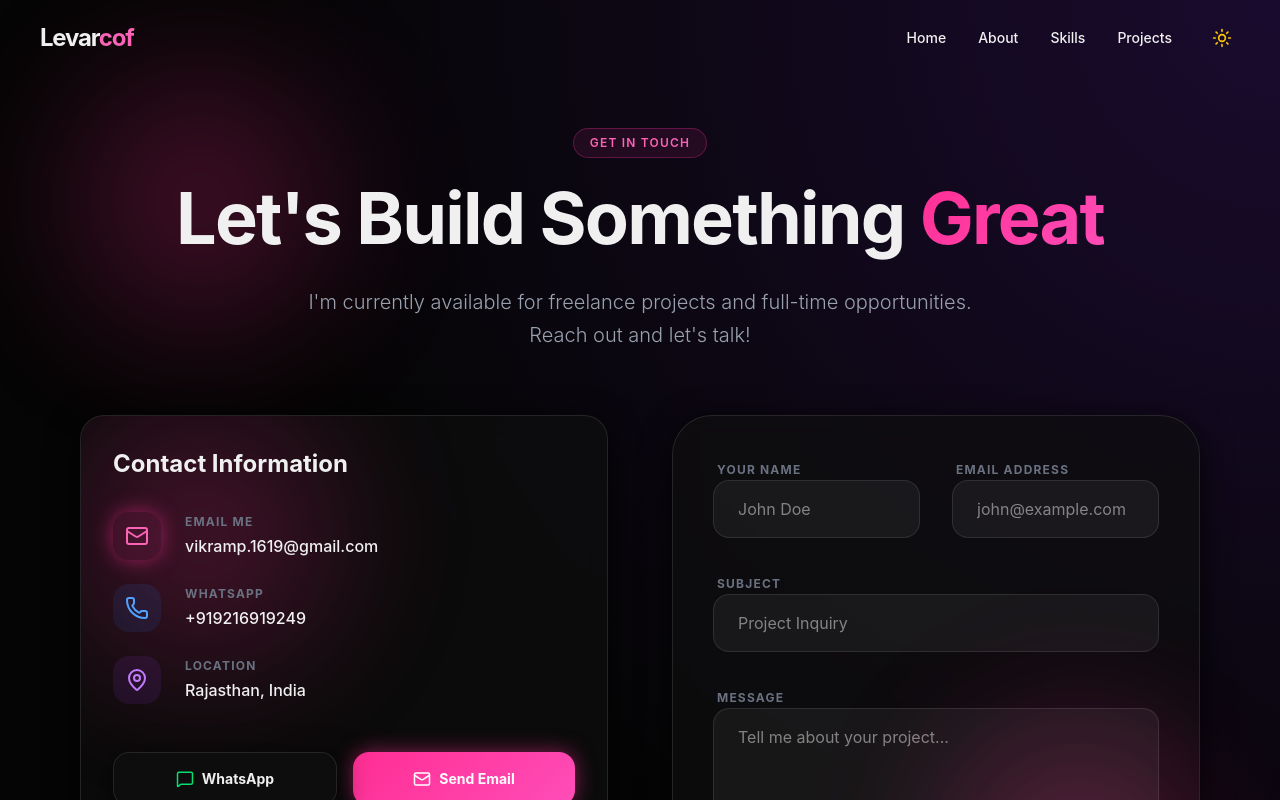
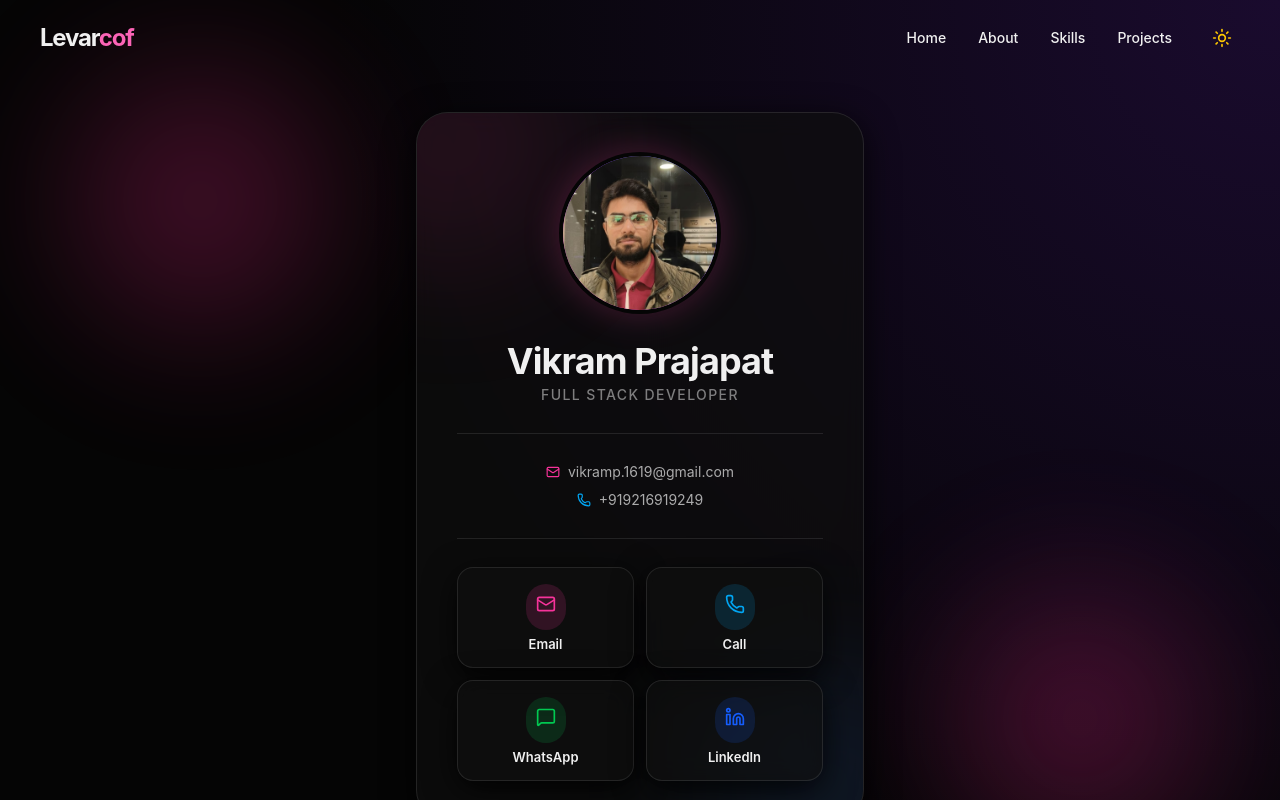
Before and after one commit to Levarcof/my_portfolio, a Next.js app: page /contact in a window 1280 px wide. Shown: the top 800 px of the page. Built offline with nearby package versions, Linux system fonts and the light colour scheme.

Commit message:
Update page.js

```diff
--- a/app/contact/page.js
+++ b/app/contact/page.js
@@ -1,164 +1,176 @@
 "use client";
 import { motion } from "framer-motion";
-import { Mail, MessageSquare, Send, Phone, MapPin } from "lucide-react";
+import { Mail, MessageSquare, Phone, Linkedin } from "lucide-react";
+import Image from "next/image";
 
 export default function Contact() {
   const whatsappNumber = "919216919249";
   const emailAddress = "vikramp.1619@gmail.com";
   const whatsappMessage = "Hi Vikram! I want to connect with you.";
   const encodedMessage = encodeURIComponent(whatsappMessage);
+  const linkedinUrl = "https://www.linkedin.com/in/vikram-prajapat-a19a742aa/";
+
+  const contacts = [
+    {
+      label: "Email",
+      value: emailAddress,
+      href: `mailto:${emailAddress}`,
+      icon: <Mail size={20} />,
+      color: "pink",
+      hoverBg: "hover:bg-pink-500/10",
+      border: "hover:border-pink-500/40",
+      shadow: "hover:shadow-[0_0_28px_rgba(236,72,153,0.18)]",
+      iconBg: "bg-pink-500/15 group-hover/btn:bg-pink-500/25",
+      iconColor: "text-pink-500",
+      external: false,
+    },
+    {
+      label: "Call",
+      value: `+${whatsappNumber}`,
+      href: `tel:+${whatsappNumber}`,
+      icon: <Phone size={20} />,
+      color: "sky",
+      hoverBg: "hover:bg-sky-500/10",
+      border: "hover:border-sky-500/40",
+      shadow: "hover:shadow-[0_0_28px_rgba(14,165,233,0.18)]",
+      iconBg: "bg-sky-500/15 group-hover/btn:bg-sky-500/25",
+      iconColor: "text-sky-500",
+      external: false,
+    },
+    {
+      label: "WhatsApp",
+      value: "Send a message",
+      href: `https://api.whatsapp.com/send?phone=${whatsappNumber}&text=${encodedMessage}`,
+      icon: <MessageSquare size={20} />,
+      color: "green",
+      hoverBg: "hover:bg-green-500/10",
+      border: "hover:border-green-500/40",
+      shadow: "hover:shadow-[0_0_28px_rgba(34,197,94,0.18)]",
+      iconBg: "bg-green-500/15 group-hover/btn:bg-green-500/25",
+      iconColor: "text-green-500",
+      external: true,
+    },
+    {
+      label: "LinkedIn",
+      value: "Connect with me",
+      href: linkedinUrl,
+      icon: <Linkedin size={20} />,
+      color: "blue",
+      hoverBg: "hover:bg-blue-600/10",
+      border: "hover:border-blue-600/40",
+      shadow: "hover:shadow-[0_0_28px_rgba(37,99,235,0.18)]",
+      iconBg: "bg-blue-600/15 group-hover/btn:bg-blue-600/25",
+      iconColor: "text-blue-600 dark:text-blue-400",
+      external: true,
+    },
+  ];
 
   return (
-    <div className="min-h-screen pt-32 pb-24 px-6 md:px-20 relative overflow-hidden">
-      {/* Background Elements */}
+    <div className="min-h-screen pt-28 pb-24 px-4 relative overflow-hidden flex items-center justify-center">
+      {/* Background glows */}
       <div className="bg-glow top-0 left-0 opacity-20" />
       <div className="bg-glow bottom-0 right-0 opacity-10" />
 
-      <div className="max-w-7xl mx-auto">
-        <div className="text-center mb-16">
       <motion.div
-            initial={{ opacity: 0, scale: 0.9 }}
-            animate={{ opacity: 1, scale: 1 }}
-            transition={{ duration: 0.5 }}
-            className="inline-block px-4 py-1.5 rounded-full border border-pink-500/30 bg-pink-500/10 text-pink-400 text-xs font-semibold tracking-widest uppercase mb-6 backdrop-blur-sm"
+        initial={{ opacity: 0, y: 32 }}
+        animate={{ opacity: 1, y: 0 }}
+        transition={{ duration: 0.7, ease: "easeOut" }}
+        className="relative w-full max-w-md mx-auto z-10"
       >
-            Get In Touch
+        <div className="glass rounded-[2rem] p-8 md:p-10 relative overflow-hidden shadow-xl">
+          {/* subtle inner glow */}
+          <div className="absolute -top-24 -left-24 w-64 h-64 rounded-full bg-pink-500/10 blur-3xl pointer-events-none" />
+          <div className="absolute -bottom-24 -right-24 w-64 h-64 rounded-full bg-blue-500/10 blur-3xl pointer-events-none" />
+
+          <div className="relative flex flex-col items-center gap-7">
+
+            {/* Avatar */}
+            <motion.div
+              initial={{ scale: 0.8, opacity: 0 }}
+              animate={{ scale: 1, opacity: 1 }}
+              transition={{ duration: 0.5, delay: 0.15 }}
+              className="relative w-32 h-32 md:w-40 md:h-40 rounded-full p-[3px] bg-gradient-to-tr from-pink-500 via-purple-500 to-blue-500 shadow-[0_0_36px_rgba(236,72,153,0.28)]"
+            >
+              <div className="w-full h-full rounded-full overflow-hidden ring-4 ring-background relative">
+                <Image
+                  src="/photo2.png"
+                  alt="Vikram"
+                  fill
+                  className="object-cover"
+                  sizes="(max-width: 768px) 128px, 160px"
+                  priority
+                />
+              </div>
             </motion.div>
-          <motion.h1
-            initial={{ opacity: 0, y: 20 }}
+
+            {/* Identity */}
+            <motion.div
+              initial={{ opacity: 0, y: 10 }}
               animate={{ opacity: 1, y: 0 }}
-            transition={{ duration: 0.6 }}
-            className="text-4xl md:text-7xl font-bold tracking-tight mb-8"
+              transition={{ duration: 0.5, delay: 0.25 }}
+              className="text-center space-y-1"
             >
-            Let&apos;s Build Something <span className="text-gradient">Great</span>
-          </motion.h1>
-          <motion.p
-            initial={{ opacity: 0, y: 20 }}
+              <h1 className="text-3xl md:text-4xl font-bold tracking-tight text-foreground">
+                Vikram Prajapat
+              </h1>
+              <p className="text-sm text-foreground/50 tracking-widest uppercase font-medium">
+                Full Stack Developer
+              </p>
+            </motion.div>
+
+            {/* Divider */}
+            <div className="w-full h-px bg-foreground/10" />
+
+            {/* Contact info pills */}
+            <motion.div
+              initial={{ opacity: 0, y: 10 }}
               animate={{ opacity: 1, y: 0 }}
-            transition={{ duration: 0.6, delay: 0.2 }}
-            className="text-gray-400 text-lg md:text-xl max-w-2xl mx-auto font-light leading-relaxed"
+              transition={{ duration: 0.5, delay: 0.32 }}
+              className="flex flex-col items-center gap-2 w-full"
             >
-            I&apos;m currently available for freelance projects and full-time opportunities. Reach out and let&apos;s talk!
-          </motion.p>
+              <div className="flex items-center gap-2 text-foreground/70 text-sm">
+                <Mail size={14} className="text-pink-500 shrink-0" />
+                <span className="truncate max-w-[220px]">{emailAddress}</span>
               </div>
+              <div className="flex items-center gap-2 text-foreground/70 text-sm">
+                <Phone size={14} className="text-sky-500 shrink-0" />
+                <span>+{whatsappNumber}</span>
+              </div>
+            </motion.div>
 
-        <div className="grid grid-cols-1 lg:grid-cols-2 gap-16 items-start">
-          {/* Contact Information */}
+            {/* Divider */}
+            <div className="w-full h-px bg-foreground/10" />
+
+            {/* Action buttons */}
             <motion.div
-            initial={{ opacity: 0, x: -30 }}
-            animate={{ opacity: 1, x: 0 }}
-            transition={{ duration: 0.6, delay: 0.3 }}
-            className="space-y-10"
+              initial={{ opacity: 0, y: 10 }}
+              animate={{ opacity: 1, y: 0 }}
+              transition={{ duration: 0.5, delay: 0.4 }}
+              className="grid grid-cols-2 gap-3 w-full"
             >
-            <div className="glass p-8 rounded-3xl relative overflow-hidden group">
-              <div className="bg-glow -top-20 -left-20 opacity-10 group-hover:opacity-20 transition-opacity" />
-              <h3 className="text-2xl font-bold mb-8">Contact Information</h3>
+              {contacts.map((c) => (
+                <a
+                  key={c.label}
+                  href={c.href}
+                  target={c.external ? "_blank" : undefined}
+                  rel={c.external ? "noopener noreferrer" : undefined}
+                  className={`group/btn glass border border-foreground/10 ${c.border} ${c.hoverBg} ${c.shadow} rounded-2xl py-4 px-3 flex flex-col items-center justify-center gap-2 transition-all duration-300 active:scale-95`}
+                >
+                  <div className={`p-2.5 rounded-full ${c.iconBg} transition-colors`}>
+                    <span className={`${c.iconColor} group-hover/btn:scale-110 inline-flex transition-transform duration-200`}>
+                      {c.icon}
+                    </span>
+                  </div>
+                  <span className="text-foreground text-[13px] font-semibold leading-none">
+                    {c.label}
+                  </span>
+                </a>
+              ))}
+            </motion.div>
 
-              <div className="space-y-6">
-                <div className="flex items-center gap-6 group">
-                  <div className="w-12 h-12 rounded-2xl bg-pink-500/10 flex items-center justify-center text-pink-400 pink-glow transition-all">
-                    <Mail size={24} />
-                  </div>
-                  <div>
-                    <p className="text-xs text-gray-500 uppercase tracking-widest font-bold mb-1">Email Me</p>
-                    <p className="text-foreground font-medium">{emailAddress}</p>
-                  </div>
-                </div>
-
-                <div className="flex items-center gap-6 group">
-                  <div className="w-12 h-12 rounded-2xl bg-blue-500/10 flex items-center justify-center text-blue-400 transition-all group-hover:shadow-[0_0_20px_rgba(59,130,246,0.3)]">
-                    <Phone size={24} />
-                  </div>
-                  <div>
-                    <p className="text-xs text-gray-500 uppercase tracking-widest font-bold mb-1">WhatsApp</p>
-                    <p className="text-foreground font-medium">+{whatsappNumber}</p>
-                  </div>
-                </div>
-
-                <div className="flex items-center gap-6 group">
-                  <div className="w-12 h-12 rounded-2xl bg-purple-500/10 flex items-center justify-center text-purple-400 transition-all group-hover:shadow-[0_0_20px_rgba(168,85,247,0.3)]">
-                    <MapPin size={24} />
-                  </div>
-                  <div>
-                    <p className="text-xs text-gray-500 uppercase tracking-widest font-bold mb-1">Location</p>
-                    <p className="text-foreground font-medium">Rajasthan, India</p>
-                  </div>
-                </div>
-              </div>
-
-              <div className="mt-12 flex gap-4">
-                <a
-                  href={`https://api.whatsapp.com/send?phone=${whatsappNumber}&text=${encodedMessage}`}
-                  target="_blank"
-                  rel="noopener noreferrer"
-                  className="flex-1 glass py-4 rounded-2xl font-bold text-sm flex items-center justify-center gap-2 hover:bg-white/10 transition-all"
-                >
-                  <MessageSquare size={18} className="text-green-400" /> WhatsApp
-                </a>
-                <a
-                  href={`https://mail.google.com/mail/?view=cm&to=${emailAddress}`}
-                  target="_blank"
-                  rel="noopener noreferrer"
-                  className="flex-1 bg-pink-gradient text-white py-4 rounded-2xl font-bold text-sm flex items-center justify-center gap-2 pink-glow hover:scale-105 transition-all"
-                >
-                  <Mail size={18} /> Send Email
-                </a>
           </div>
         </div>
       </motion.div>
-
-          {/* Contact Form */}
-          <motion.div
-            initial={{ opacity: 0, x: 30 }}
-            animate={{ opacity: 1, x: 0 }}
-            transition={{ duration: 0.6, delay: 0.4 }}
-          >
-            <form className="glass p-10 rounded-[2.5rem] space-y-8 relative overflow-hidden">
-              <div className="bg-glow -bottom-20 -right-20 opacity-10" />
-              <div className="grid grid-cols-1 md:grid-cols-2 gap-8">
-                <div className="space-y-2">
-                  <label className="text-xs font-bold uppercase tracking-widest text-gray-500 ml-1">Your Name</label>
-                  <input
-                    type="text"
-                    placeholder="John Doe"
-                    className="w-full bg-white/5 border border-white/10 rounded-2xl px-6 py-4 focus:outline-none focus:border-pink-400/50 focus:ring-1 focus:ring-pink-400/50 transition-all"
-                  />
-                </div>
-                <div className="space-y-2">
-                  <label className="text-xs font-bold uppercase tracking-widest text-gray-500 ml-1">Email Address</label>
-                  <input
-                    type="email"
-                    placeholder="john@example.com"
-                    className="w-full bg-white/5 border border-white/10 rounded-2xl px-6 py-4 focus:outline-none focus:border-pink-400/50 focus:ring-1 focus:ring-pink-400/50 transition-all"
-                  />
-                </div>
-              </div>
-
-              <div className="space-y-2">
-                <label className="text-xs font-bold uppercase tracking-widest text-gray-500 ml-1">Subject</label>
-                <input
-                  type="text"
-                  placeholder="Project Inquiry"
-                  className="w-full bg-white/5 border border-white/10 rounded-2xl px-6 py-4 focus:outline-none focus:border-pink-400/50 focus:ring-1 focus:ring-pink-400/50 transition-all"
-                />
-              </div>
-
-              <div className="space-y-2">
-                <label className="text-xs font-bold uppercase tracking-widest text-gray-500 ml-1">Message</label>
-                <textarea
-                  rows="5"
-                  placeholder="Tell me about your project..."
-                  className="w-full bg-white/5 border border-white/10 rounded-2xl px-6 py-4 focus:outline-none focus:border-pink-400/50 focus:ring-1 focus:ring-pink-400/50 transition-all resize-none"
-                />
-              </div>
-
-              <button className="w-full bg-pink-gradient text-white py-5 rounded-[1.5rem] font-bold text-lg flex items-center justify-center gap-3 pink-glow hover:scale-[1.02] transition-all">
-                Send Message <Send size={20} />
-              </button>
-            </form>
-          </motion.div>
-        </div>
-      </div>
     </div>
   );
 }
```
Lines whose indentation alone changed are shown as unchanged.
